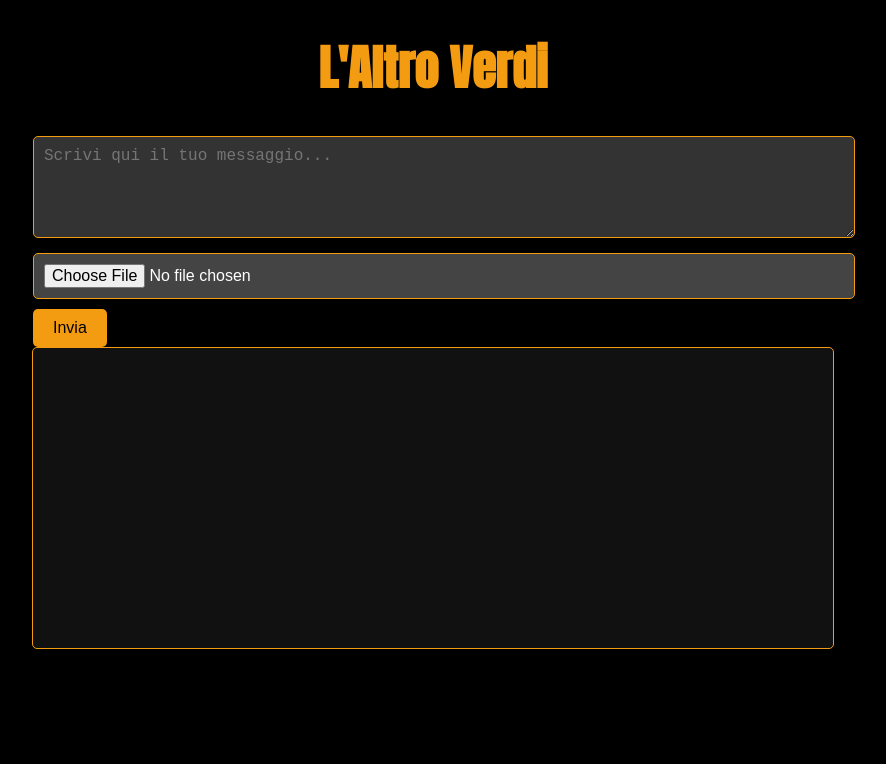
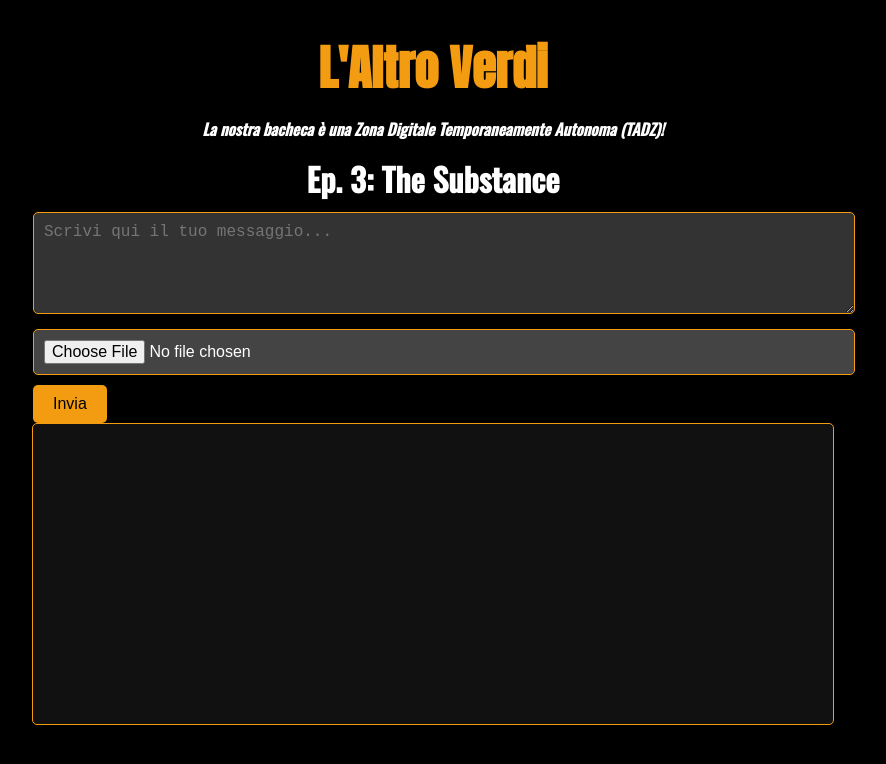
Before and after one commit to CoSAC-Mademu/L_Altro_Verdi, a plain HTML site: page index.html in a window 1280 px wide. Shown: the whole page, without its empty margins (207-1093 px from the left). Drawn offline with nearby package versions, Linux system fonts and the light colour scheme; no server answers.

Commit message:
Update index.html

```diff
--- a/index.html
+++ b/index.html
@@ -17,6 +17,20 @@
             font-family: 'Anton', sans-serif;
             color: #f39c12;
             font-size: 3rem;
+            margin-bottom: 5px;
+        }
+
+        .subheading-small {
+            font-size: 1rem;
+            color: #fff;
+            font-style: italic;
+            font-family: 'Oswald', sans-serif;
+        }
+
+        .episode-title {
+            font-size: 2rem;
+            color: #fff;
+            margin: 10px 0;
         }
 
         .container {
@@ -91,6 +105,9 @@
 </head>
 <body>
     <h1>L'Altro Verdi</h1>
+    <h2 class="subheading-small">La nostra bacheca è una Zona Digitale Temporaneamente Autonoma (TADZ)!</h2>
+    <h3 class="episode-title">Ep. 3: The Substance</h3>
+
     <div class="container">
         <textarea id="message" placeholder="Scrivi qui il tuo messaggio..."></textarea>
         <input type="file" id="file" accept="image/png, image/jpeg, audio/ogg, audio/mp3, audio/wav">
```
